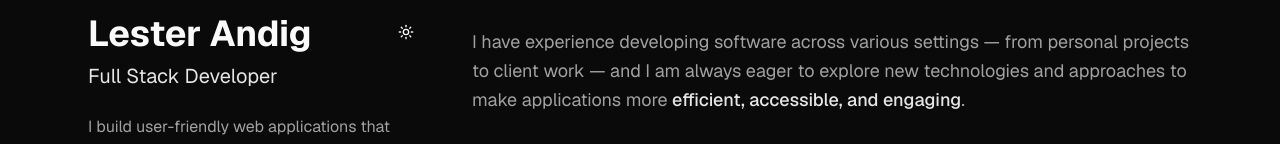
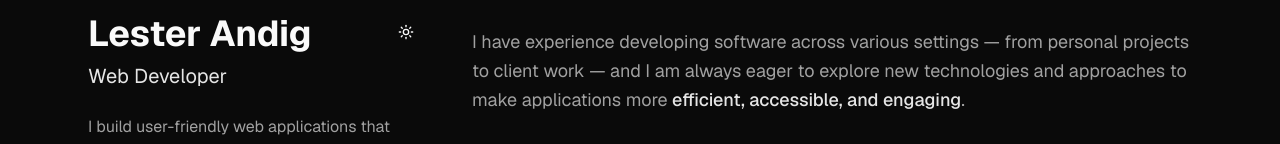
Before and after one commit to RANDAAAALL/v4-portfolio, a Next.js app: page / in a window 1280 px wide. Shown: the part 274-418 px from the top of the page. Built offline with nearby package versions, Linux system fonts and the light colour scheme.

Commit message:
Refactor: pages

```diff
--- a/src/app/certificates/page.tsx
+++ b/src/app/certificates/page.tsx
@@ -24,7 +24,7 @@ export default function Certificates(){
                         <div className="flex items-start justify-between mb-2">
                             <div>
                             <h1 className="text-4xl font-bold text-foreground mb-2">Lester Andig</h1>
-                            <p className="text-xl text-primary mb-4">Full Stack Developer</p>
+                            <p className="text-xl text-primary mb-4">Web Developer</p>
                             </div>
                             <ThemeToggle />
                         </div>
--- a/src/app/experience/page.tsx
+++ b/src/app/experience/page.tsx
@@ -20,7 +20,7 @@ export default function ExperiencePage() {
               <div className="flex items-start justify-between mb-2">
                 <div>
                   <h1 className="text-4xl font-bold text-foreground mb-2">Lester Andig</h1>
-                  <p className="text-xl text-primary mb-4">Full Stack Developer</p>
+                  <p className="text-xl text-primary mb-4">Web Developer</p>
                 </div>
                 <ThemeToggle />
               </div>
--- a/src/app/journal/page.tsx
+++ b/src/app/journal/page.tsx
@@ -40,7 +40,7 @@ export default function JournalPage() {
                     Lester Andig
                   </h1>
                   <p className="text-xl text-primary mb-4">
-                    Full Stack Developer
+                  Web Developer
                   </p>
                 </div>
                 <ThemeToggle />
--- a/src/app/page.tsx
+++ b/src/app/page.tsx
@@ -19,7 +19,7 @@ export default function HomePage() {
               <div className="flex items-start justify-between mb-2">
                 <div>
                   <h1 className="text-4xl font-bold text-foreground mb-2">Lester Andig</h1>
-                  <p className="text-xl text-primary mb-4">Full Stack Developer</p>
+                  <p className="text-xl text-primary mb-4">Web Developer</p>
                 </div>
                 <ThemeToggle />
               </div>
--- a/src/app/projects/page.tsx
+++ b/src/app/projects/page.tsx
@@ -32,7 +32,7 @@ export default function ProjectsPage() {
               <div className="flex items-start justify-between mb-2">
                 <div>
                   <h1 className="text-4xl font-bold text-foreground mb-2">Lester Andig</h1>
-                  <p className="text-xl text-primary mb-4">Full Stack Developer</p>
+                  <p className="text-xl text-primary mb-4">Web Developer</p>
                 </div>
                 <ThemeToggle />
               </div>
--- a/src/app/tech-stack/page.tsx
+++ b/src/app/tech-stack/page.tsx
@@ -13,13 +13,13 @@ export default function TechStackPage() {
       <div className="max-w-6xl mx-auto px-6 py-12">
         <div className="grid grid-cols-1 lg:grid-cols-12 gap-12">
           {/* Left Sidebar */}
-          <div className="lg:col-span-4 space-y-8">
+          <div className="lg:col-span-4 space-y-5">
             <ImagePreviewContent/>
             <div>
               <div className="flex items-start justify-between mb-2">
                 <div>
                   <h1 className="text-4xl font-bold text-foreground mb-2">Lester Andig</h1>
-                  <p className="text-xl text-primary mb-4">Full Stack Developer</p>
+                  <p className="text-xl text-primary mb-4">Web Developer</p>
                 </div>
                 <ThemeToggle />
               </div>
```
